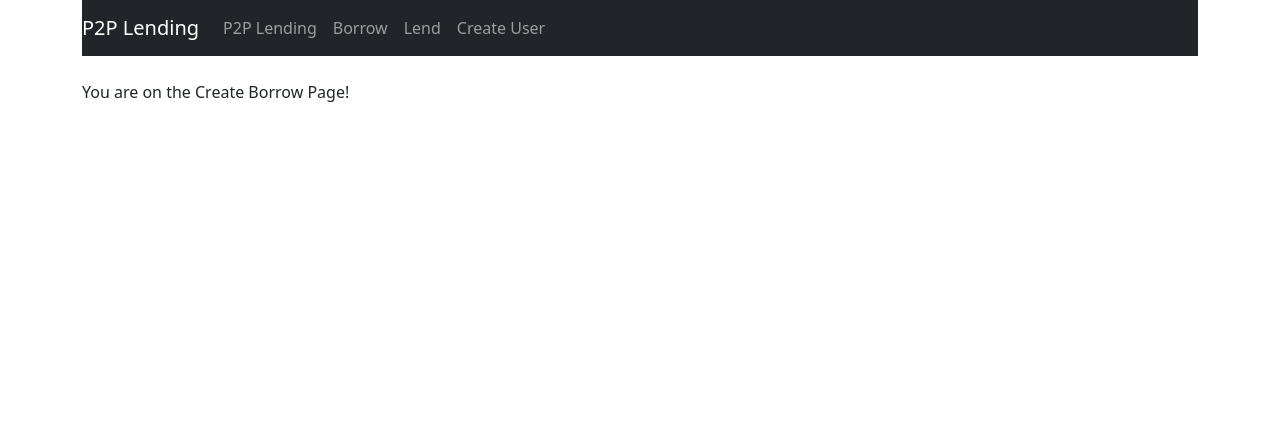
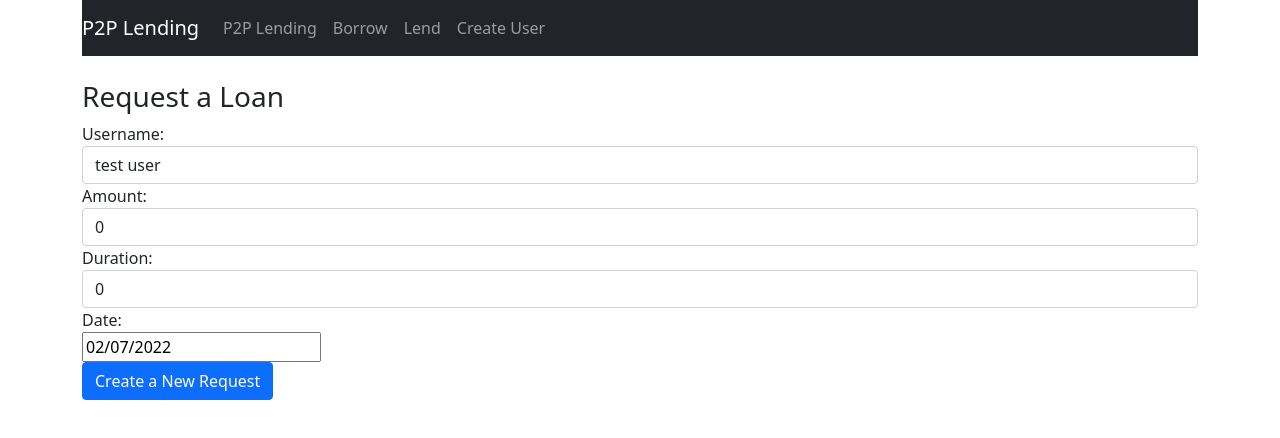
Before and after one commit to sirjkm/p2pLending, a React (Create React App) app: page /borrow in a window 1280 px wide. Shown: the top 438 px of the page. Built offline with nearby package versions, Linux system fonts and the light colour scheme.

Commit message:
add loan form

```diff
--- a/package.json
+++ b/package.json
@@ -9,6 +9,7 @@
     "bootstrap": "^5.1.3",
     "react": "^17.0.2",
     "react-bootstrap": "^2.1.2",
+    "react-datepicker": "^4.6.0",
     "react-dom": "^17.0.2",
     "react-router-dom": "^5.3.0",
     "react-scripts": "5.0.0",
--- a/src/components/create-borrow.component.js
+++ b/src/components/create-borrow.component.js
@@ -1,4 +1,6 @@
 import React from 'react';
+import DatePicker from 'react-datepicker';
+import "react-datepicker/dist/react-datepicker.css";
 
 export default class CreateBorrow extends React.Component {
     constructor(props) {
@@ -21,7 +23,7 @@ export default class CreateBorrow extends React.Component {
 
     componentDidMount() {
         this.setState({
-            users: [''],
+            users: ['test user'],
             username: 'test user'
         })
     }
@@ -68,7 +70,57 @@ export default class CreateBorrow extends React.Component {
     render() {
         return (
             <div>
-                <p>You are on the Create Borrow Page!</p>
+                <h3>Request a Loan</h3>
+                <form onSubmit={this.onSubmit}>
+                    <div className="form-group">
+                        <label>Username: </label>
+                        <select ref="userInput"
+                            required
+                            className="form-control"
+                            value={this.state.username}
+                            onChange={this.onChangeUsername}>
+                            {
+                                this.state.users.map(function (user) {
+                                    return <option
+                                        key={user}
+                                        value={user}>{user}
+                                    </option>;
+                                })
+                            }
+                        </select>
+                    </div>
+                    <div className="form-group">
+                        <label>Amount: </label>
+                        <input type="text"
+                            required
+                            className="form-control"
+                            value={this.state.amount}
+                            onChange={this.onChangeAmount}
+                        />
+                    </div>
+                    <div className="form-group">
+                        <label>Duration: </label>
+                        <input type="text"
+                            required
+                            className="form-control"
+                            value={this.state.duration}
+                            onChange={this.onChangeDuration}
+                        />
+                    </div>
+                    <div className="form-group">
+                        <label>Date: </label>
+                        <div>
+                            <DatePicker
+                                selected={this.state.date}
+                                onChange={this.onChangeDate}
+                            />
+                        </div>
+                    </div>
+
+                    <div className="form-group">
+                        <input type="submit" value="Create a New Request" className="btn btn-primary" />
+                    </div>
+                </form>
             </div>
         )
     }
```
Also changed, not shown: 1 other file (tests, documents, lock files or other folders).
